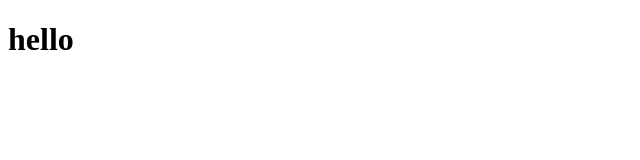
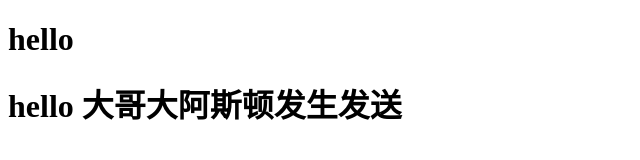
Before and after one commit to superArlen/superArlen.github.io, a plain HTML site: page index.html in a window 1280 px wide. Shown: the whole page, without its empty margins (0-640 px from the left). Drawn offline with Linux system fonts and the light colour scheme.

Commit message:
Update index.html

```diff
--- a/index.html
+++ b/index.html
@@ -6,4 +6,9 @@
 </head>
 <body>
     <h1>hello</h1>
+
+
+
+
+    <h1>hello 大哥大阿斯顿发生发送</h1>
 </body>
```
